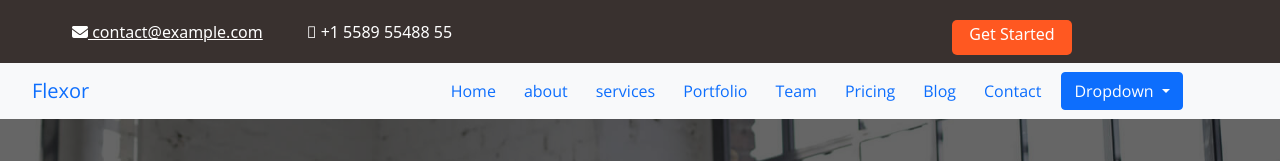
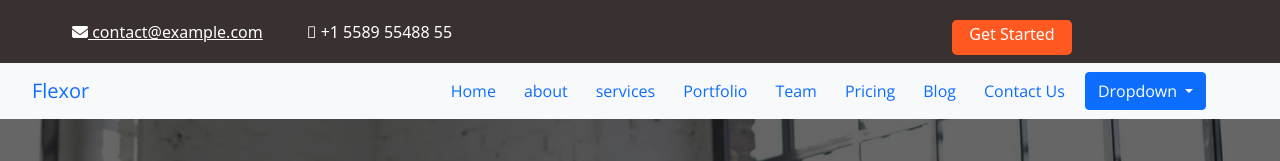
Before and after one commit to duraipd/Flexor, a plain HTML site: page index.html in a window 1280 px wide. Shown: the top 161 px of the page. Drawn offline with nearby package versions, Linux system fonts and the light colour scheme; files whose address does not match are found by name.

Commit message:
New changes

```diff
--- a/index.html
+++ b/index.html
@@ -73,7 +73,7 @@
               <a class="nav-link" href="#blog.html">Blog</a>
             </li>
             <li class="nav-item" style="padding-left: 12px;">
-              <a class="nav-link" href="#contact">Contact</a>
+              <a class="nav-link" href="#contact">Contact Us</a>
             </li>
           </ul>
           <div class="dropdown" style="padding-left: 12px;">
```
